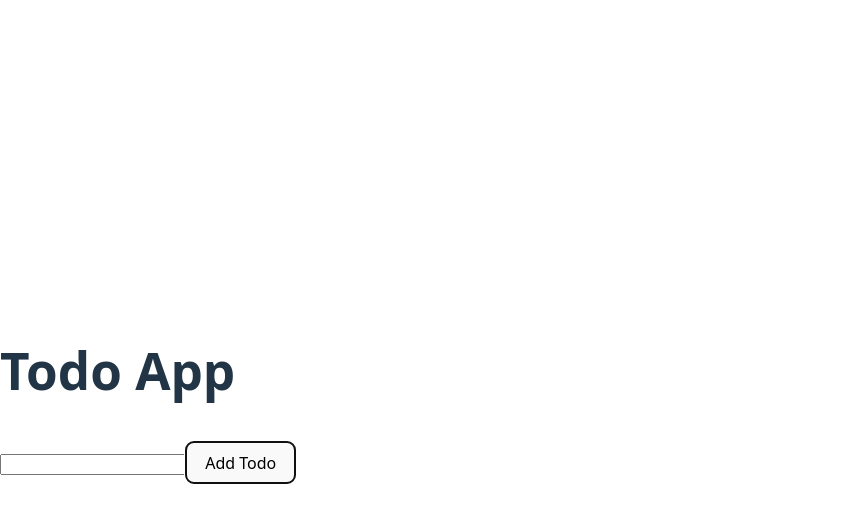
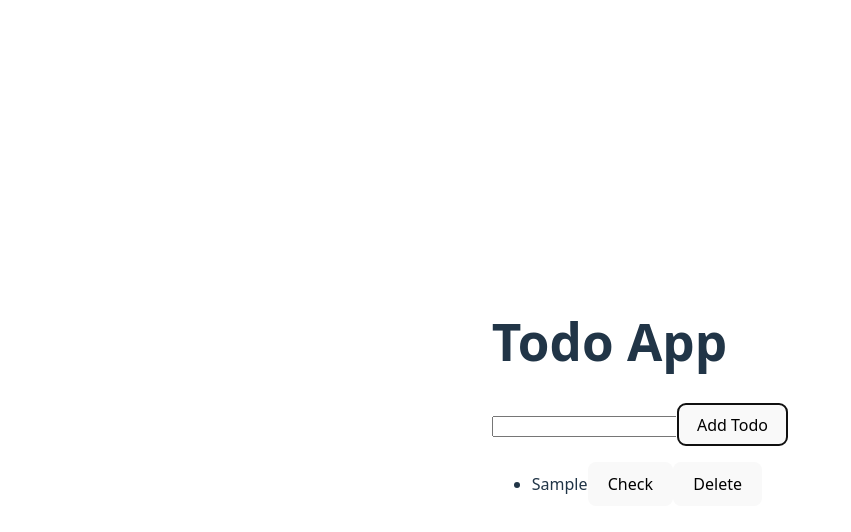
Before and after one commit to SanjilaGangaju/ReactSeries, a React (Vite) app: page / in a window 1280 px wide. Both pictures are taken after typing "Sample" into the empty fields and a click on the button "Add Todo". Shown: the top 532 px of the page, without its empty margins (0-851 px from the left). Built offline with nearby package versions, Linux system fonts and the light colour scheme.

Commit message:
create todo list

```diff
--- a/package.json
+++ b/package.json
@@ -12,7 +12,8 @@
   "dependencies": {
     "react": "^19.1.0",
     "react-dom": "^19.1.0",
-    "react-icons": "^5.5.0"
+    "react-icons": "^5.5.0",
+    "uuid": "^11.1.0"
   },
   "devDependencies": {
     "@eslint/js": "^9.30.1",
--- a/src/App.jsx
+++ b/src/App.jsx
@@ -1,50 +1,8 @@
+import { TodoList } from "./projects/Todo/TodoList";
 
-// import {Greeting} from './components/Greeting';
-// import InfoCard from './components/InfoCard';
-// import Button from './components/button';
-// import ClickButton from './components/clickButton';
-// import { DerivedState } from './components/DerivedState';
-// import { LiftingState } from './components/liftState';
-// import ToggleSwitchButton from './projects/ToggleSwitchButton/toggleSwitchbutton';
-// import {Todo} from './projects/Todo/todo';
-// import {InputStates} from './components/inputStates';
-import { useState } from 'react';
-import { TodoForm } from './projects/Todo/todoForm';
-import { TodoLists } from './projects/Todo/TodoLists';
-import { TodoTemplate } from './projects/Todo/TodoTemplate';
 function App(){
-  // const isLoggedIn = true;
-  // const user = {name: 'Sanjila', age: 22};
-//   return (
-//     <>
-//      {/* <Greeting isLoggedIn ={isLoggedIn} user={user}></Greeting>
-//      <InfoCard title="React Starter" description="This is a starter project to learn React fundamentals"></InfoCard>
-//      <Button label="click me"></Button>
-//      <ClickButton></ClickButton>
-//      <DerivedState></DerivedState>
-//
-//     </>
-//    return (
-//     <>
-//     {/* <ToggleSwitchButton></ToggleSwitchButton> */}
-//     {/* <section><Todo></Todo></section> */}
-//     <InputStates></InputStates>
-//     </>
-//    )
-const [todos, setTodos] = useState([]);
-
-const addTodo = (text) =>{
-  const newTodo = {text:text, completed:false};
-  setTodos(newTodo);
-  console.log(todos);
+  return (
+    <TodoList></TodoList>
+  )
 }
-       return (
-        <TodoTemplate>
-          <TodoForm addTodo={addTodo}></TodoForm>
-          <TodoLists></TodoLists>
-        </TodoTemplate>
-
-       )
-// //   );
- }
 export default App;
--- /dev/null
+++ b/src/projects/Todo/TodoList.jsx
@@ -0,0 +1,85 @@
+import '../Todo/todo.css';
+import { v4 as uuidv4 } from 'uuid';
+import {useState} from 'react';
+export const TodoList = ()=>{
+  const [inputValue, setInputValue] = useState("");
+  const [task, setTask] = useState([])
+
+
+  const handleInputValue = (e) =>{
+       setInputValue(e.target.value);
+
+  }
+  const handleSubmit=(e)=>{
+    e.preventDefault();
+
+    //empty input validaton
+    if(!inputValue) return;
+
+     //duplicate validation
+    const duplicate = task.find((currTask)=>
+        currTask.todo === inputValue)
+    if (duplicate) {setInputValue("");
+     return};
+
+
+    const newTask = {todo: inputValue, checked:false, index: uuidv4()};
+
+
+
+    setTask(prevTask=>[...prevTask, newTask]);
+
+
+    setInputValue("");
+  }
+  const handleCheck=(value)=>{
+
+    const updatedTask = task.map((todoItem)=>{
+       if (todoItem.index === value.index){
+          return {...todoItem, checked:!todoItem.checked};
+
+       }
+       else{ return todoItem};
+
+    })
+  setTask(updatedTask);
+
+  }
+  const handleDelete=(value)=>{
+       task.filter((currTask)=>{
+
+       })
+  }
+  return (
+    <>
+  <h1>Todo App</h1>
+  <div className="todo-form--container">
+   <form onSubmit={handleSubmit}>
+    <input type="text" value={inputValue} onChange={handleInputValue}></input>
+    <button type="submit">Add Todo</button>
+   </form>
+  </div>
+  <div className="todo-lists">
+    <ul>
+      {task.map((currTask)=>{
+        const {index, checked, todo}  = currTask;
+
+           return (
+
+              <li key ={index}>
+
+                 <span className="todo-name" style={{ textDecoration: checked ? "line-through" : "none" }}>{todo}</span>
+                  <button onClick={()=>handleCheck(currTask)}>Check</button>
+                  <button onClick={()=>handleDelete(currTask)}>Delete</button>
+
+
+              </li>
+           );
+
+      })}
+    </ul>
+  </div>
+  </>
+);
+
+}
--- a/src/projects/Todo/TodoLists.jsx
+++ /dev/null
@@ -1,13 +0,0 @@
-export const TodoLists = (addTodo) =>{
-    return (
-
-        <>
-        <div className="lists-container">
-            <ul>
-                {}
-            </ul>
-        </div>
-        </>
-
-    )
-}
--- a/src/projects/Todo/TodoTemplate.jsx
+++ /dev/null
@@ -1,13 +0,0 @@
-export const TodoTemplate= ({children}) =>{
-    return (
-        <>
-        <section className="todo-template">
-            <div className="todo-container">
-                <h1>Todo App</h1>
-                {children}
-            </div>
-        </section>
-
-        </>
-    )
-}
--- /dev/null
+++ b/src/projects/Todo/todo.css
@@ -0,0 +1,8 @@
+body{
+    display: flex;
+    align-items: center;
+    justify-content: center;
+}
+.todo-form--container{
+    display: flex;
+}
--- a/src/projects/Todo/todoForm.jsx
+++ /dev/null
@@ -1,28 +0,0 @@
-import { useState } from "react";
-export const TodoForm = ({addTodo})=>{
-    const [inputValue, setInputValue] = useState("");
-
-    const handleInputValue = (e)=>{
-        setInputValue(e.target.value);
-    }
-    const handleSubmit = (e)=>{
-        e.preventDefault();
-
-        if(!inputValue.trim()) return;
-
-         addTodo(inputValue);
-
-        setInputValue("");
-
-    }
-    return (
-        <>
-        <div className="form-container">
-            <form onSubmit={handleSubmit}>
-                <input type="text" autoComplete="off" value={inputValue} onChange={handleInputValue}></input>
-                <button type="submit" className="add-todo">Add Todo</button>
-            </form>
-        </div>
-        </>
-    )
-}
```
Also changed, not shown: src/projects/Todo/TodoHeader.jsx (deleted), 1 other file (tests, documents, lock files or other folders).
